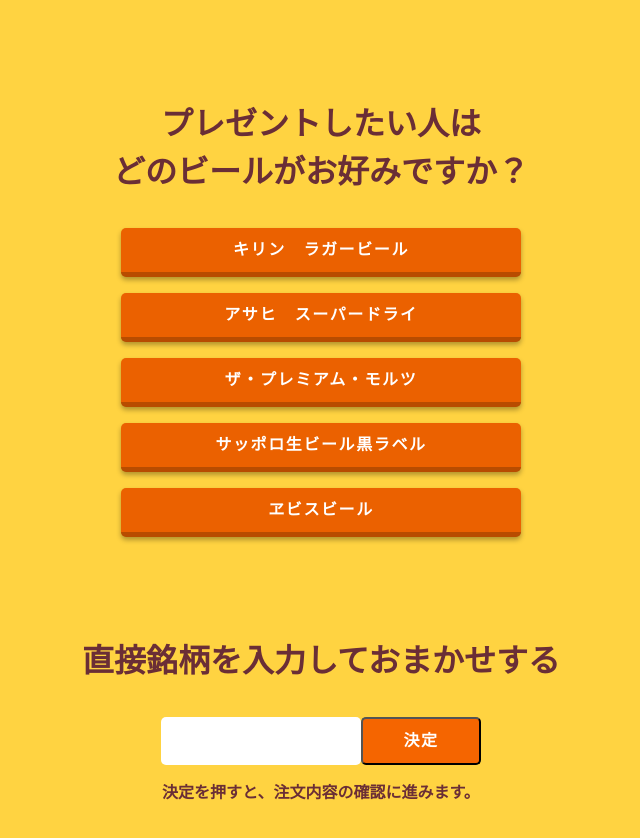
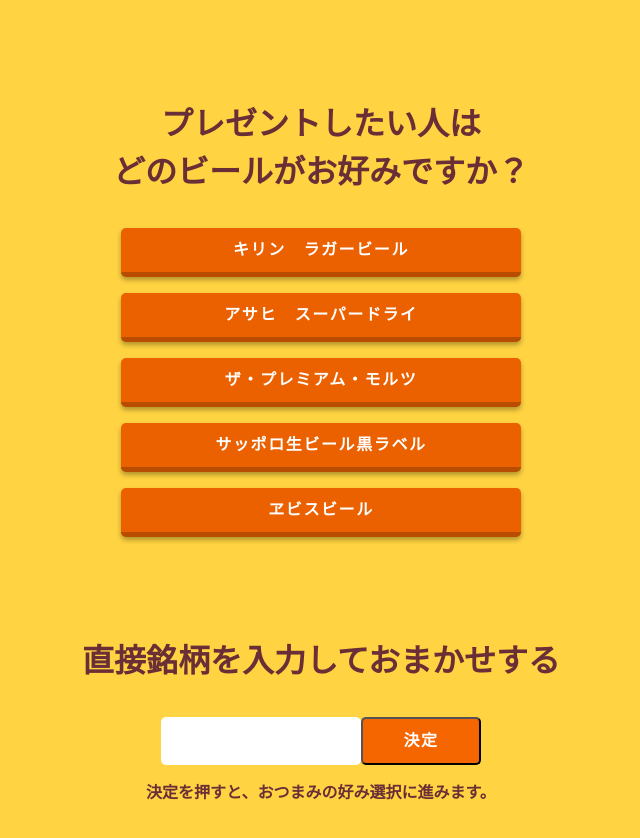
Before and after one commit to AmanatsuTouko/HimonoRecommend, a plain HTML site: page select_beer.html in a window 1280 px wide. Shown: the whole page, without its empty margins (319-959 px from the left). Drawn offline with Linux system fonts and the light colour scheme.

Commit message:
beerとwineの修正

```diff
--- a/select_beer.html
+++ b/select_beer.html
@@ -43,7 +43,7 @@
     </div>
 
     <div style="text-align: center">
-        <p>決定を押すと、注文内容の確認に進みます。</p>
+        <p>決定を押すと、おつまみの好み選択に進みます。</p>
     </div>
 
     <div id="nullSpace"></div>
```
Also changed, not shown: select_wine.html (+1 -1 lines).
